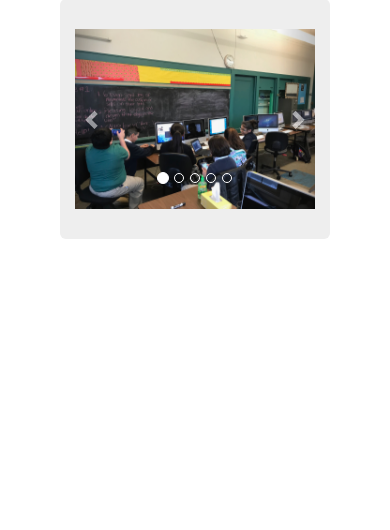
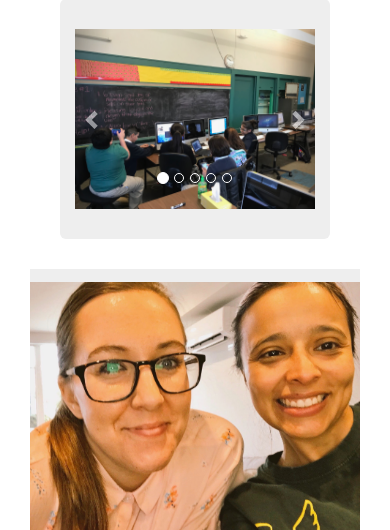
Before and after one commit to madeline-stevens/coding-falcons, a PHP site: page /index.html in a window 390 px wide. Shown: the part 624-1154 px from the top of the page. Before the commit the page ends 863 px from the top, so only its background shows below. Run offline with PHP 8.4, Linux system fonts and the light colour scheme; some libraries are stand-ins or nearby versions.

Commit message:
full width about blurb and full width image, all responsive

```diff
--- a/index.html
+++ b/index.html
@@ -220,15 +220,24 @@ blog stuff -->
                 </p>
             </div>
 
-        <div class="container">
+        <!-- <div class="container">  -->
+            <div class="half-container,float-left" style="background-color: #eee; padding: 2%">
             <section id="about">
                 <h2>About the team</h2>
-                <p>Ivette Cortez....</p>
-                <p>Madeline previously worked as a multimedia journalist, a reading and writing tutor, a technician/trainer at Apple, a TA at the code school where her and Ivette met, and now a full stack JavaScript developer. Her goals are to continue working in the industry while also continuing to work with the kiddos.</p>
+                <p>Ivette Cortez</p>
+                <p>
+                    A Chicago native, Ivette has dedicated most of her life to working with underrepresented populations. A first generation daughter of Guatemalan immigrants, she would spend her summers in Guatemala, where she developed a love of learning. In 2016, she learned front-end development and uses her skills to develop a programming curriculum at Holy Family Bilingual School. She is passionate about empowering women, girls, and promoting equity and diversity in tech and hopes to introduce programming to more generations of students in Seattle.
+                </p>
+                <p>Madeline Stevens</p>
+                <p>
+                    Madeline previously worked as a multimedia journalist, a reading and writing tutor, a technician/trainer at Apple, a TA at the code school where her and Ivette met. Her goals are to continue working in the tech industry as a developer while also continuing to work with the kiddos.
+                </p>
+            </div>
 
-                <img src="/photos/IMG_0433.jpg" class="img-fluid" alt="Responsive imgage">
-
+            <div class="half-container">
+                <img class="img-responsive" src="/photos/IMG_0433.jpg" alt="Responsive imgage">
             </div>
+        <!-- </div> -->
     </main>
 </body>
 
--- a/styles/style.css
+++ b/styles/style.css
@@ -1,8 +1,8 @@
 
-body {
-  /* font-size: 62.5%;
-  font-family: arial, sans-serif; */
-}
+/* body {
+  font-size: 62.5%;
+  font-family: arial, sans-serif;
+} */
 
 #theCarousel img {
   width: 100%;
@@ -10,10 +10,11 @@ body {
   /* max-height: 225px; */
   }
 
+/*
 img {
   width: 50%;
   height: 50%
-  }
+  } */
 
 /* #nttLogo{
   height: 100px;
```
